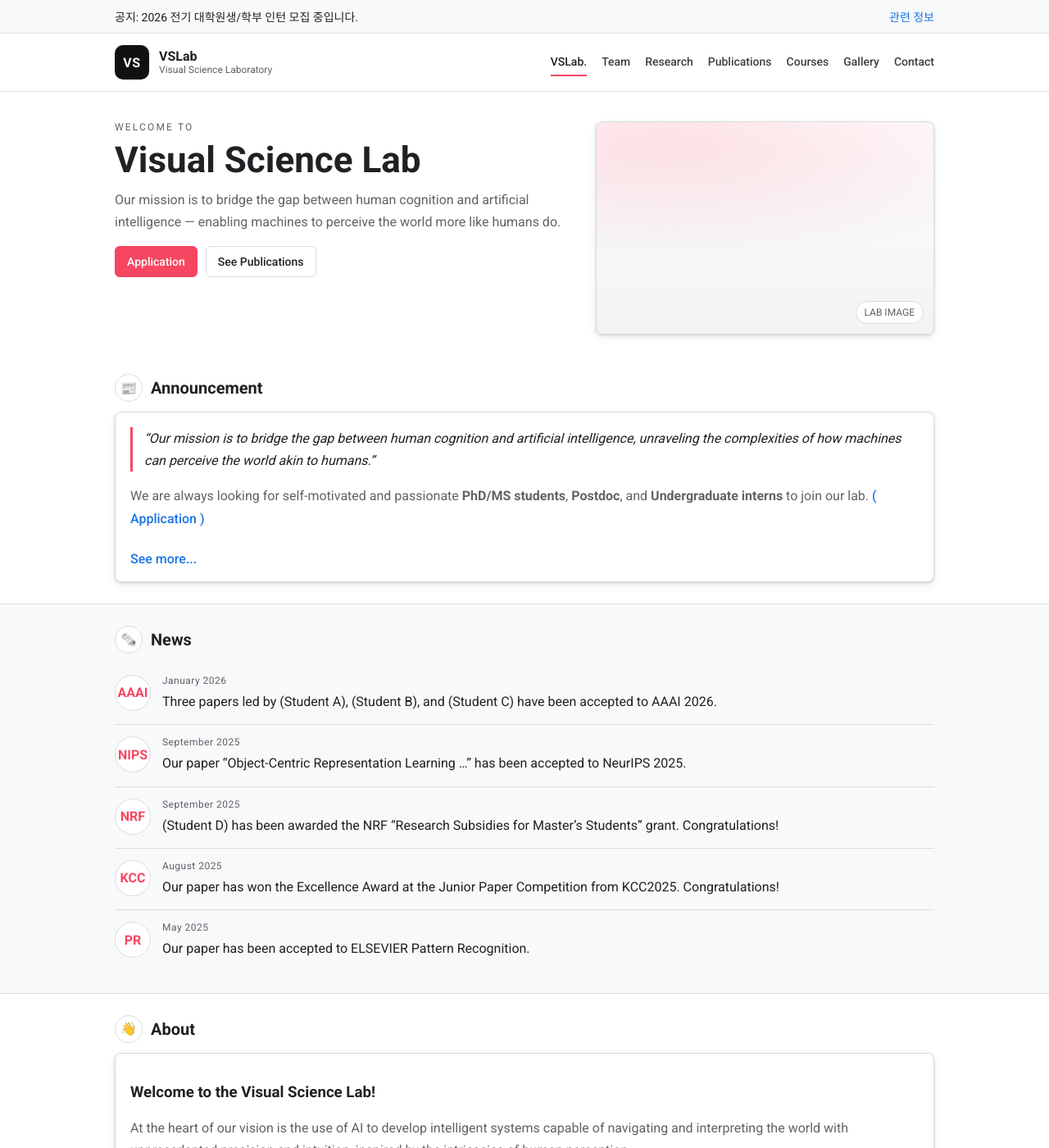
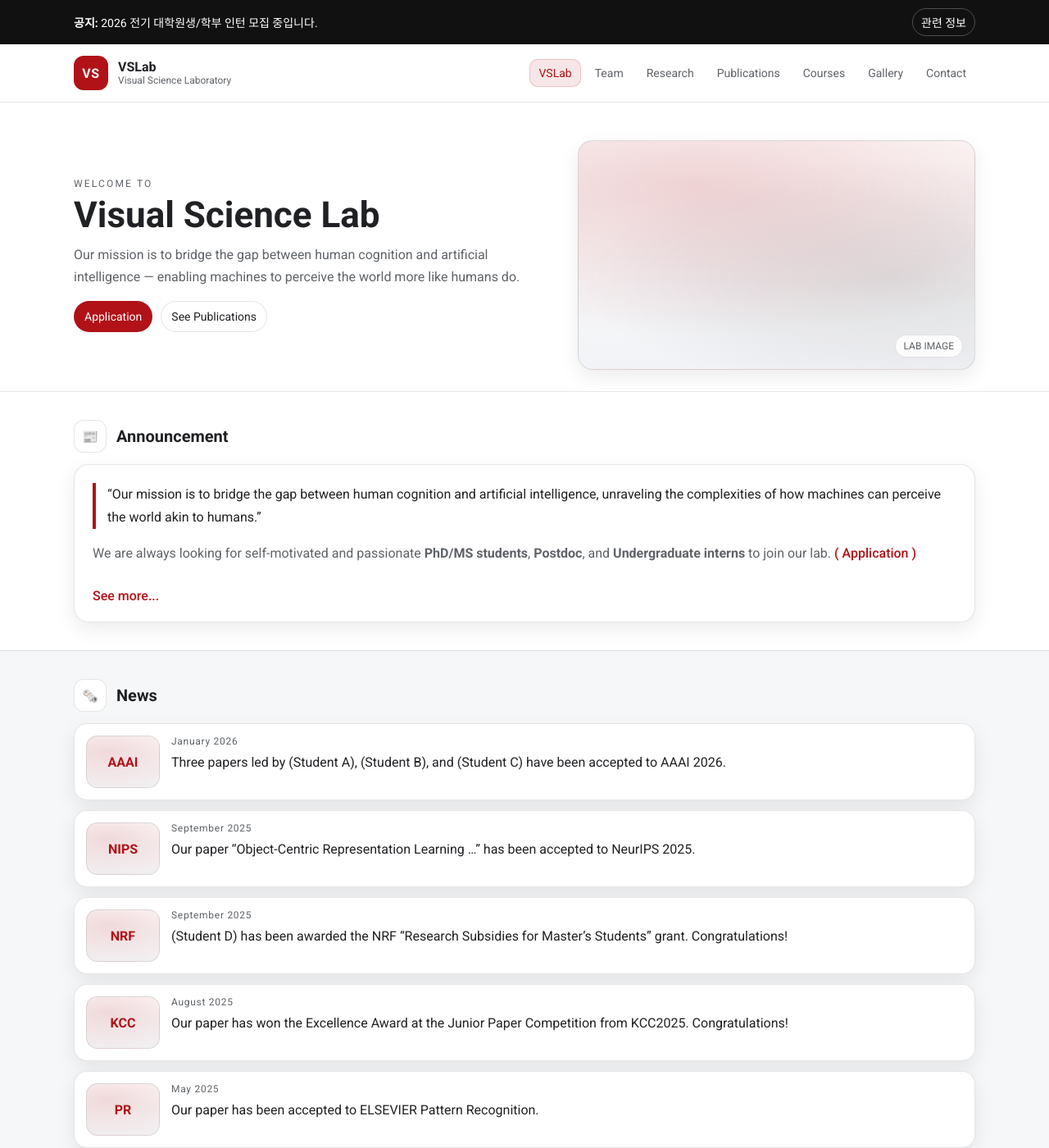
Before and after one commit to spoiuy3/VSLab_website, a Jekyll site: the page built from index.md, in a window 1280 px wide and 1400 px high. Shown: the whole window at 82% size. Built offline with Jekyll 4.4.1, drawn with Linux system fonts in a browser that asks for light colours.

Commit message:
Revert "Edit: test edit"
This reverts commit ca99aec9e77a47fb43f84a8d7ee607fdea39990c.

```diff
--- a/_includes/header.html
+++ b/_includes/header.html
@@ -1,27 +1,30 @@
+<!-- 상단 공지 바 (VSLab 상단 공지 느낌) -->
 <div class="top-notice">
   <div class="wrap top-notice__inner">
     <div class="top-notice__text">
-      공지: 2026 전기 대학원생/학부 인턴 모집 중입니다.
+      <b>공지:</b> 2026 전기 대학원생/학부 인턴 모집 중입니다.
     </div>
-    <a class="top-notice__link" href="#" target="_blank" rel="noopener">관련 정보</a>
+    <a class="top-notice__btn" href="#" target="_blank" rel="noopener">관련 정보</a>
   </div>
 </div>
 
 <header class="site-header">
   <div class="wrap header__inner">
     <a class="brand" href="{{ '/' | relative_url }}" aria-label="Home">
-      <!-- 로고 자리(나중에 이미지로 교체 가능) -->
-      <span class="brand__mark" aria-hidden="true">VS</span>
+      <!-- 로고(placeholder): 나중에 이미지로 교체 가능 -->
+      <span class="brand__logo" aria-hidden="true">VS</span>
       <span class="brand__text">
         <span class="brand__title">VSLab</span>
         <span class="brand__sub">Visual Science Laboratory</span>
       </span>
     </a>
 
-    <button class="nav-toggle" aria-label="메뉴 열기" aria-expanded="false" aria-controls="site-nav">☰</button>
+    <button class="nav-toggle" aria-label="메뉴 열기" aria-expanded="false" aria-controls="site-nav">
+      ☰
+    </button>
 
     <nav id="site-nav" class="site-nav" aria-label="Primary">
-      <a class="nav-link {% if page.url == '/' %}active{% endif %}" href="{{ '/' | relative_url }}">VSLab.</a>
+      <a class="nav-link {% if page.url == '/' %}active{% endif %}" href="{{ '/' | relative_url }}">VSLab</a>
       <a class="nav-link" href="{{ '/team/' | relative_url }}">Team</a>
       <a class="nav-link" href="{{ '/research/' | relative_url }}">Research</a>
       <a class="nav-link" href="{{ '/publications/' | relative_url }}">Publications</a>
--- a/assets/css/style.css
+++ b/assets/css/style.css
@@ -1,69 +1,67 @@
 :root{
-  /* VSLab(구글 Sites 느낌) 베이스 */
   --bg: #ffffff;
-  --section: #f8f9fa;
-  --text: #202124;
+  --alt: #f6f7f9;
+  --text: #202124;   /* Google 스타일 */
   --muted: #5f6368;
-  --border: #dadce0;
+  --line: rgba(0,0,0,0.10);
+  --shadow: 0 8px 24px rgba(0,0,0,0.08);
 
-  /* VSLab 로고 포인트(밝은 핑크/레드 톤) */
-  --accent: #f64661;
-
-  /* 구글 링크 느낌 */
-  --link: #1a73e8;
-
-  /* 매우 약한 그림자(구글 스타일) */
-  --shadow: 0 1px 3px rgba(60,64,67,.18), 0 4px 10px rgba(60,64,67,.10);
+  --accent: #b01217;     /* VSLab 로고/포인트 느낌의 레드 톤(유사) */
+  --accent-weak: rgba(176,18,23,0.10);
 }
 
-*{ box-sizing:border-box; }
-html,body{ height:100%; }
+*{ box-sizing: border-box; }
+html, body{ height: 100%; }
 body{
-  margin:0;
-  font-family: Roboto, system-ui, -apple-system, Segoe UI, Arial, "Noto Sans KR", sans-serif;
+  margin: 0;
+  font-family: "Roboto", system-ui, -apple-system, Segoe UI, Arial, sans-serif;
+  background: var(--bg);
   color: var(--text);
-  background: var(--bg);
 }
 
 a{ color: inherit; text-decoration: none; }
 .wrap{
-  width: min(1000px, calc(100% - 48px));
+  width: min(1100px, calc(100% - 40px));
   margin: 0 auto;
 }
 
-/* ===== Top Notice ===== */
+/* Top notice */
 .top-notice{
-  background: var(--section);
-  border-bottom: 1px solid var(--border);
+  background: #111;
+  color: #fff;
   font-size: 14px;
 }
 .top-notice__inner{
   display:flex;
   align-items:center;
   justify-content: space-between;
-  gap: 14px;
+  gap: 12px;
   padding: 10px 0;
 }
-.top-notice__text{ color: var(--text); }
-.top-notice__link{
-  color: var(--link);
-  font-weight: 500;
+.top-notice__btn{
+  color:#fff;
+  border: 1px solid rgba(255,255,255,0.25);
+  padding: 6px 10px;
+  border-radius: 999px;
 }
-.top-notice__link:hover{ text-decoration: underline; }
+.top-notice__btn:hover{
+  border-color: rgba(255,255,255,0.6);
+}
 
-/* ===== Header ===== */
+/* Header */
 .site-header{
   position: sticky;
   top: 0;
   z-index: 50;
   background: rgba(255,255,255,0.92);
   backdrop-filter: blur(10px);
-  border-bottom: 1px solid var(--border);
+  border-bottom: 1px solid var(--line);
 }
 .header__inner{
   display:flex;
   align-items:center;
-  gap: 18px;
+  justify-content: space-between;
+  gap: 16px;
   padding: 14px 0;
 }
 
@@ -71,67 +69,75 @@ a{ color: inherit; text-decoration: none; }
   display:flex;
   align-items:center;
   gap: 12px;
-  min-width: 220px;
 }
-.brand__mark{
+.brand__logo{
   width: 42px;
   height: 42px;
-  border-radius: 10px;
+  border-radius: 12px;
+  display:inline-flex;
+  align-items:center;
+  justify-content:center;
+  background: var(--accent);
+  color: #fff;
+  font-weight: 800;
+  letter-spacing: 0.5px;
+}
+.brand__text{
+  display:flex;
+  flex-direction: column;
+  line-height: 1.1;
+}
+.brand__title{
+  font-weight: 700;
+}
+.brand__sub{
+  font-size: 12px;
+  color: var(--muted);
+  margin-top: 2px;
+}
+
+.site-nav{
   display:flex;
   align-items:center;
-  justify-content:center;
-  background: #111;
-  color:#fff;
-  font-weight: 800;
-  letter-spacing: .5px;
-}
-.brand__text{ display:flex; flex-direction:column; line-height:1.1; }
-.brand__title{ font-weight: 700; }
-.brand__sub{ font-size: 12px; color: var(--muted); margin-top: 2px; }
-
-/* 네비를 “우측 정렬”로 밀어주는 핵심 */
-.site-nav{
-  margin-left: auto;
-  display:flex;
-  align-items:center;
-  gap: 18px;
-  white-space: nowrap;
+  gap: 6px;
 }
 .nav-link{
+  padding: 8px 10px;
+  border-radius: 10px;
+  color: var(--muted);
   font-size: 14px;
-  font-weight: 500;
-  color: #3c4043;
-  padding: 8px 0;
-  border-bottom: 2px solid transparent; /* active 밑줄용 */
+  border: 1px solid transparent;
 }
 .nav-link:hover{
   color: var(--text);
-  border-bottom-color: rgba(0,0,0,0.10);
+  border-color: var(--line);
+  background: #fff;
 }
 .nav-link.active{
-  color: var(--text);
-  border-bottom-color: var(--accent);
+  color: var(--accent);
+  background: var(--accent-weak);
+  border-color: rgba(176,18,23,0.18);
 }
 
 .nav-toggle{
   display:none;
-  margin-left: auto;
-  border: 1px solid var(--border);
-  background:#fff;
+  border: 1px solid var(--line);
+  background: #fff;
+  padding: 8px 10px;
   border-radius: 10px;
-  padding: 8px 10px;
-  cursor:pointer;
+  cursor: pointer;
 }
 
-/* ===== Hero ===== */
+/* Hero */
 .hero{
-  padding: 36px 0 22px;
+  padding: 46px 0 26px;
+  border-bottom: 1px solid var(--line);
 }
 .hero__inner{
   display:grid;
-  grid-template-columns: 1.15fr 0.85fr;
-  gap: 28px;
-  align-items: start;
+  grid-template-columns: 1.1fr 0.9fr;
+  gap: 22px;
+  align-items: center;
 }
 .hero__kicker{
   font-size: 12px;
@@ -139,7 +145,7 @@ a{ color: inherit; text-decoration: none; }
   color: var(--muted);
 }
 .hero__title{
-  margin: 10px 0 10px;
+  margin: 8px 0 10px;
   font-size: 44px;
   line-height: 1.08;
 }
@@ -156,170 +162,235 @@ a{ color: inherit; text-decoration: none; }
   gap: 10px;
   flex-wrap: wrap;
 }
-
 .hero__image{
-  height: 260px;
-  border: 1px solid var(--border);
-  border-radius: 8px;
+  height: 280px;
+  border-radius: 18px;
+  border: 1px solid var(--line);
   box-shadow: var(--shadow);
   background:
-    radial-gradient(900px 260px at 20% 10%, rgba(246,70,97,0.16), transparent 55%),
-    linear-gradient(180deg, #fff, #f1f3f4);
+    radial-gradient(900px 300px at 30% 20%, rgba(176,18,23,0.18), transparent 60%),
+    radial-gradient(700px 260px at 80% 60%, rgba(0,0,0,0.10), transparent 55%),
+    linear-gradient(180deg, #ffffff, #f2f3f6);
   position: relative;
+  overflow: hidden;
 }
 .hero__imageBadge{
   position:absolute;
-  right: 12px;
-  bottom: 12px;
+  bottom: 14px;
+  right: 14px;
   font-size: 12px;
   color: var(--muted);
-  background: rgba(255,255,255,0.9);
-  border: 1px solid var(--border);
+  background: rgba(255,255,255,0.85);
+  border: 1px solid var(--line);
   border-radius: 999px;
   padding: 6px 10px;
 }
 
-/* ===== Sections ===== */
+/* Sections */
 .section{
-  padding: 26px 0;
+  padding: 34px 0;
 }
 .section.alt{
-  background: var(--section);
-  border-top: 1px solid var(--border);
-  border-bottom: 1px solid var(--border);
+  background: var(--alt);
+  border-top: 1px solid var(--line);
+  border-bottom: 1px solid var(--line);
 }
-
 .section__head{
   display:flex;
   align-items:center;
-  gap: 10px;
-  margin-bottom: 12px;
+  gap: 12px;
+  margin-bottom: 14px;
 }
 .section__icon{
-  width: 34px;
-  height: 34px;
-  border-radius: 50%;
-  background:#fff;
-  border: 1px solid var(--border);
-  display:flex;
+  width: 40px;
+  height: 40px;
+  border-radius: 12px;
+  display:inline-flex;
   align-items:center;
   justify-content:center;
+  background: #fff;
+  border: 1px solid var(--line);
 }
 .section__title{
-  margin:0;
+  margin: 0;
   font-size: 20px;
-  font-weight: 700;
 }
 
-/* 카드도 구글 Sites처럼 “과한 박스 느낌” 최소화 */
 .card{
-  background:#fff;
-  border: 1px solid var(--border);
-  border-radius: 8px;
+  background: #fff;
+  border: 1px solid var(--line);
+  border-radius: 18px;
   box-shadow: var(--shadow);
   padding: 18px;
 }
-.muted{ color: var(--muted); line-height: 1.7; }
-
+.callout{
+  padding: 22px;
+}
 .quote{
-  margin: 0 0 12px 0;
+  margin: 0 0 14px 0;
   padding-left: 14px;
-  border-left: 3px solid var(--accent);
-  font-style: italic;
-  line-height: 1.7;
+  border-left: 4px solid var(--accent);
+  color: var(--text);
+  font-size: 16px;
+  line-height: 1.75;
 }
-
-.inline-link{ color: var(--link); font-weight: 500; }
+.muted{
+  color: var(--muted);
+  line-height: 1.75;
+}
+.inline-link{
+  color: var(--accent);
+  font-weight: 500;
+}
 .inline-link:hover{ text-decoration: underline; }
 
 .see-more{
   display:inline-block;
-  margin-top: 10px;
-  color: var(--link);
+  margin-top: 12px;
+  color: var(--accent);
   font-weight: 500;
 }
 .see-more:hover{ text-decoration: underline; }
 
-/* ===== Buttons (Google 느낌) ===== */
+.h3{
+  margin: 0 0 10px 0;
+  font-size: 18px;
+}
+
 .btn{
   display:inline-flex;
   align-items:center;
   justify-content:center;
-  padding: 10px 14px;
-  border-radius: 6px;
-  border: 1px solid var(--border);
-  background:#fff;
+  padding: 10px 12px;
+  border-radius: 999px;
+  border: 1px solid var(--line);
+  background: #fff;
   font-size: 14px;
-  font-weight: 500;
-  cursor:pointer;
+  cursor: pointer;
 }
-.btn:hover{ background: var(--section); }
+.btn:hover{
+  border-color: rgba(0,0,0,0.22);
+}
+.btn.primary{
+  border-color: rgba(176,18,23,0.30);
+  background: var(--accent);
+  color: #fff;
+}
+.btn.primary:hover{
+  filter: brightness(0.97);
+}
 
-.btn.primary{
-  background: var(--accent);
-  border-color: var(--accent);
-  color:#fff;
-}
-.btn.primary:hover{ filter: brightness(0.97); }
-
-/* ===== News (아이콘 + 텍스트 한 줄 행) ===== */
+/* News list */
 .news{
   display:flex;
   flex-direction: column;
-  gap: 0;
+  gap: 12px;
 }
 .news-item{
-  display:flex;
+  display:grid;
+  grid-template-columns: 90px 1fr;
   gap: 14px;
-  align-items:flex-start;
-  padding: 14px 0;
-  border-bottom: 1px solid var(--border);
+  padding: 14px;
+  background: #fff;
+  border: 1px solid var(--line);
+  border-radius: 16px;
+  box-shadow: var(--shadow);
 }
-.news-item:last-child{ border-bottom: none; }
 .news-thumb{
-  width: 44px;
-  height: 44px;
-  border-radius: 50%;
-  border: 1px solid var(--border);
-  background: #fff;
+  height: 64px;
+  border-radius: 14px;
+  border: 1px solid var(--line);
   display:flex;
   align-items:center;
   justify-content:center;
   font-weight: 700;
   color: var(--accent);
+  background:
+    radial-gradient(220px 90px at 30% 30%, rgba(176,18,23,0.15), transparent 60%),
+    linear-gradient(180deg, #fff, #f3f4f6);
 }
 .news-date{
   font-size: 12px;
+  letter-spacing: 0.06em;
   color: var(--muted);
-  letter-spacing: .04em;
   margin-bottom: 6px;
 }
-.news-text{ line-height: 1.65; }
-
-/* ===== Responsive ===== */
-@media (max-width: 960px){
-  .hero__inner{ grid-template-columns: 1fr; }
-  .hero__image{ height: 220px; }
+.news-text{
+  color: var(--text);
+  line-height: 1.6;
 }
 
-@media (max-width: 820px){
+/* Research banner */
+.research-banner{
+  height: 220px;
+  border-radius: 18px;
+  border: 1px solid var(--line);
+  background:
+    radial-gradient(900px 300px at 20% 20%, rgba(176,18,23,0.14), transparent 60%),
+    radial-gradient(800px 260px at 80% 70%, rgba(0,0,0,0.10), transparent 55%),
+    linear-gradient(180deg, #fff, #f2f3f6);
+  box-shadow: var(--shadow);
+  position: relative;
+  overflow: hidden;
+  margin-bottom: 14px;
+}
+.research-banner__label{
+  position:absolute;
+  bottom: 14px;
+  right: 14px;
+  font-size: 12px;
+  color: var(--muted);
+  background: rgba(255,255,255,0.85);
+  border: 1px solid var(--line);
+  border-radius: 999px;
+  padding: 6px 10px;
+}
+
+.grid3{
+  display:grid;
+  grid-template-columns: repeat(3, 1fr);
+  gap: 12px;
+}
+
+/* Footer */
+.site-footer{
+  border-top: 1px solid var(--line);
+  background: #fff;
+}
+.footer__inner{
+  padding: 18px 0;
+  display:flex;
+  flex-wrap: wrap;
+  gap: 10px;
+  justify-content: space-between;
+}
+.small{
+  font-size: 13px;
+  color: var(--muted);
+}
+
+/* Responsive */
+@media (max-width: 920px){
+  .hero__inner{ grid-template-columns: 1fr; }
+  .hero__image{ height: 240px; }
+  .grid3{ grid-template-columns: 1fr; }
+}
+@media (max-width: 860px){
   .nav-toggle{ display:inline-flex; }
   .site-nav{
     display:none;
     position: absolute;
-    right: 24px;
-    top: 64px;
-    width: min(320px, calc(100% - 48px));
-    background:#fff;
-    border: 1px solid var(--border);
-    border-radius: 12px;
+    right: 20px;
+    top: 62px;
+    width: min(320px, calc(100% - 40px));
+    background: #fff;
+    border: 1px solid var(--line);
+    border-radius: 16px;
     box-shadow: var(--shadow);
-    padding: 10px 12px;
+    padding: 10px;
     flex-direction: column;
     align-items: stretch;
-    gap: 10px;
   }
   .site-nav.open{ display:flex; }
-  .nav-link{ padding: 10px 6px; border-bottom: 1px solid var(--border); }
-  .nav-link:last-child{ border-bottom:none; }
+  .nav-link{ width: 100%; }
 }
--- a/assets/js/main.js
+++ b/assets/js/main.js
@@ -1,6 +1,9 @@
 (function () {
   const toggle = document.querySelector(".nav-toggle");
   const nav = document.querySelector("#site-nav");
+  const year = document.querySelector("#year");
+
+  if (year) year.textContent = new Date().getFullYear();
 
   if (!toggle || !nav) return;
 
@@ -10,6 +13,7 @@
     toggle.setAttribute("aria-label", isOpen ? "메뉴 닫기" : "메뉴 열기");
   });
 
+  // 바깥 클릭 시 닫기
   document.addEventListener("click", (e) => {
     const t = e.target;
     if (!(t instanceof Element)) return;
```
